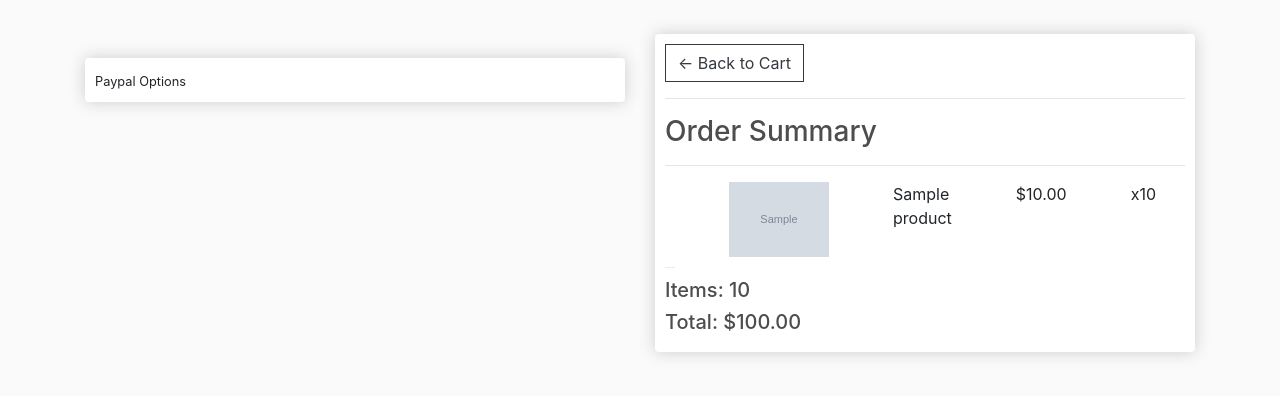
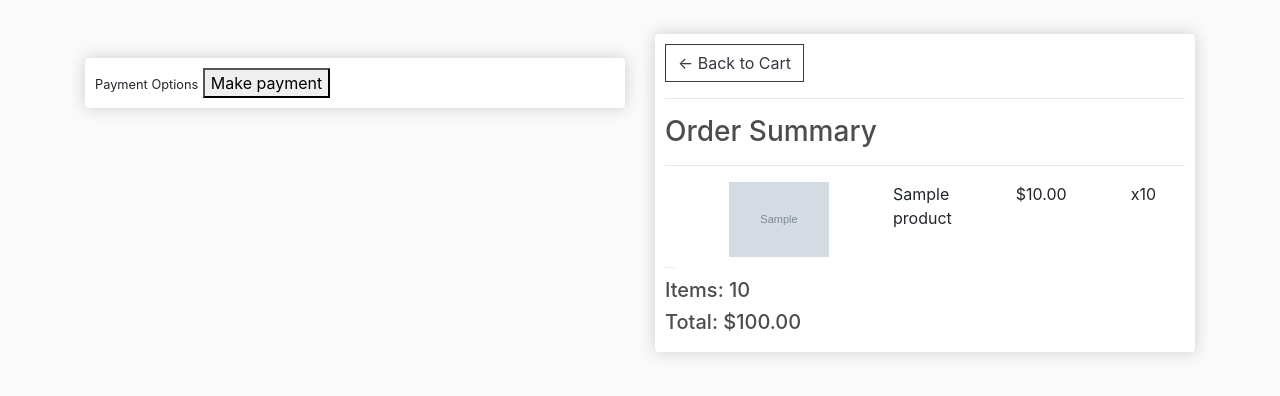
Before and after one commit to blessey15/Ecommerce-Website, a Django app: template templates/store/checkout.html in a window 1280 px wide. Shown: the part 57-453 px from the top of the page. Run offline with Django 3.2, Linux system fonts and the light colour scheme; a user stored in the database is signed in; tables that the repository leaves empty hold one stand-in row (values such as "Sample post"); the template is opened without the code that fills it: values that come from a table or form of the project are taken from there, most other values are stand-ins (such as "Sample title", 1, 10 or a date in 2020); grey boxes marked "Sample" are stand-in pictures; some libraries are stand-ins or nearby versions.

Commit message:
added payment view

```diff
--- a/templates/store/checkout.html
+++ b/templates/store/checkout.html
@@ -77,8 +77,8 @@
 
         <br />
         <div class="box-element hidden" id="payment-info">
-            <small>Paypal Options</small>
-            <!--<button id="make-payment">Make payment</button>-->
+            <small>Payment Options</small>
+            <a href="{% url 'payment' %}"><button id="make-payment">Make payment</button></a>
             <div id="paypal-button-container"></div>
         </div>
     </div>
--- a/webstore/urls.py
+++ b/webstore/urls.py
@@ -8,4 +8,5 @@ urlpatterns = [
     path('cart/', views.cart, name="cart"),
     path('checkout/', views.checkout, name="checkout"),
     path('update_item/', views.updateItem, name="update_item"),
+    path('payment/', views.paypal,name="payment")
 ]
--- a/webstore/views.py
+++ b/webstore/views.py
@@ -94,3 +94,7 @@ def processOrder(request):
         )
 
     return JsonResponse('Payment submitted..', safe=False)
+
+
+def paypal(request):
+    return render(request, 'payment.html', {})
```
Also changed, not shown: templates/payment.html (added, +10 -0 lines).
